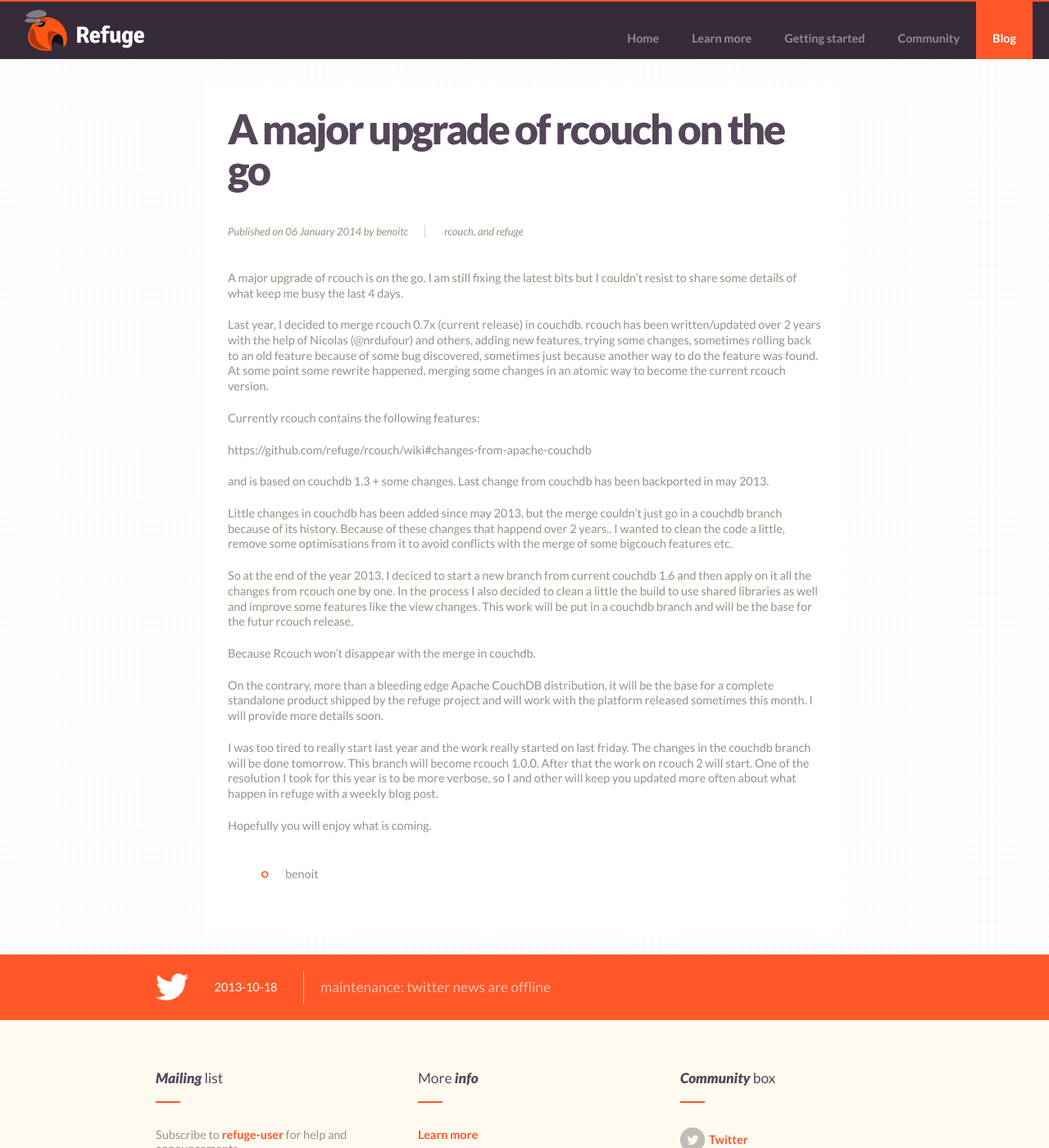
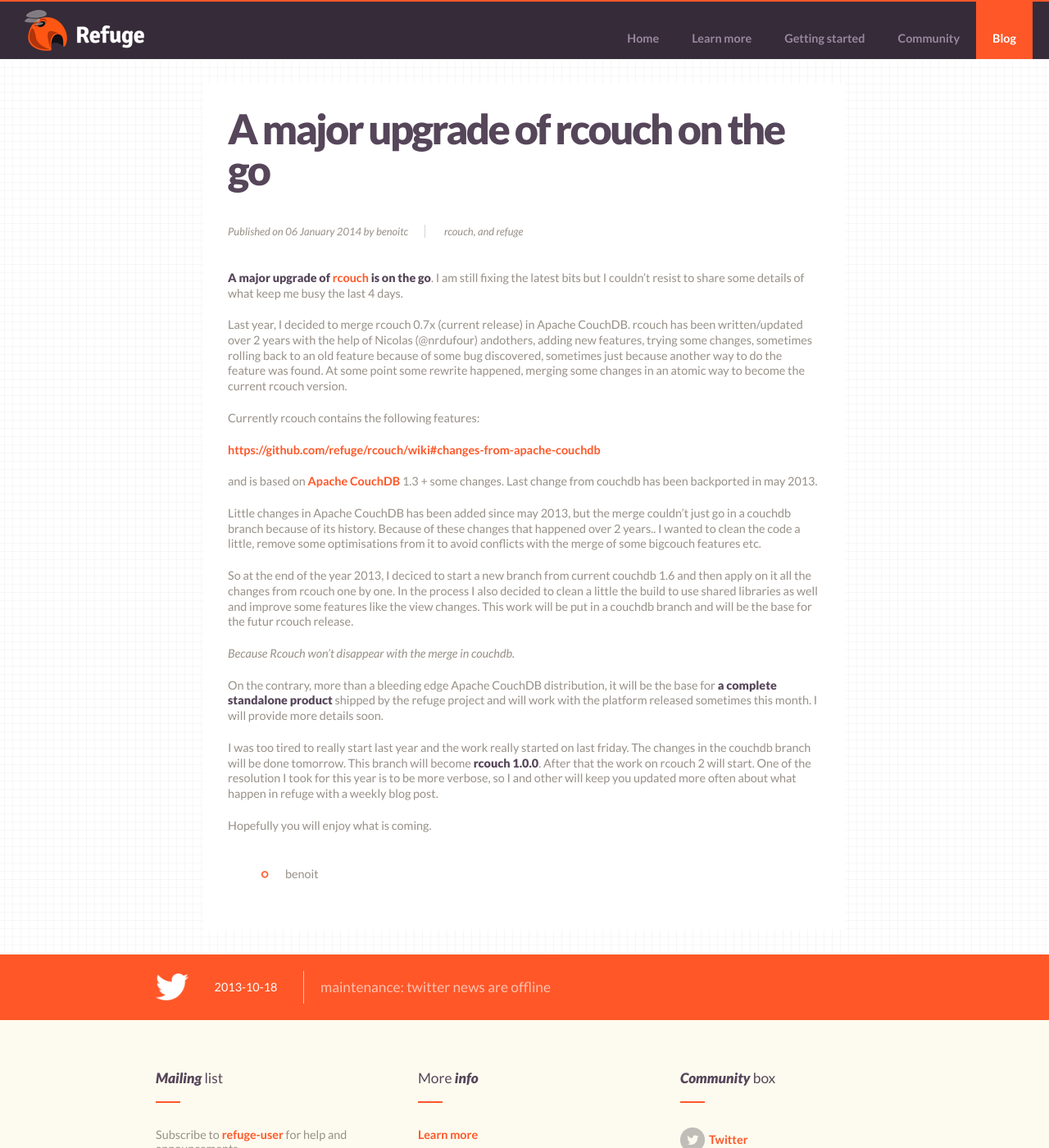
Before and after one commit to refuge/refuge.io, a Jekyll site: the page built from blog/_posts/2014-01-06-major-upgrade-of-rcouch-on-the-go.md, in a window 1280 px wide and 1400 px high. Shown: the whole window at 82% size. Built offline with Jekyll 4.4.1, drawn with Linux system fonts in a browser that asks for light colours; nearby versions of some CDN libraries.

Commit message:
fix typo

```diff
--- a/blog/_posts/2014-01-06-major-upgrade-of-rcouch-on-the-go.md
+++ b/blog/_posts/2014-01-06-major-upgrade-of-rcouch-on-the-go.md
@@ -5,26 +5,28 @@
 tags: rcouch, refuge
 ---
 
-A major upgrade of rcouch is on the go. I am still fixing the latest bits but I
-couldn't resist to share some details of what keep me busy the last 4 days.
+**A major upgrade of [rcouch](http://rcouch.org) is on the go**. I am still
+fixing the latest bits but I couldn't resist to share some details of what keep
+me busy the last 4 days.
 
-Last year, I decided to merge rcouch 0.7x (current release) in couchdb. rcouch
-has been written/updated over 2 years with the help of Nicolas (@nrdufour) and
-others, adding new features, trying some changes, sometimes rolling back to an
-old feature because of some bug discovered, sometimes just because another way
-to do the feature was found. At some point some rewrite happened, merging some
-changes in an atomic way to become the current rcouch version.
+Last year, I decided to merge rcouch 0.7x (current release) in Apache CouchDB.
+rcouch has been written/updated over 2 years with the help of Nicolas
+(@nrdufour) andothers, adding new features, trying some changes, sometimes
+rolling back to an old feature because of some bug discovered, sometimes just
+because another way to do the feature was found. At some point some rewrite
+happened, merging some changes in an atomic way to become the current rcouch
+version.
 
 Currently rcouch contains the following features:
 
-https://github.com/refuge/rcouch/wiki#changes-from-apache-couchdb
+[https://github.com/refuge/rcouch/wiki#changes-from-apache-couchdb](https://github.com/refuge/rcouch/wiki#changes-from-apache-couchdb)
 
-and is based on couchdb 1.3 + some changes. Last change from couchdb has been
-backported in may 2013.
+and is based on [Apache CouchDB](http://couchdb.apache.org) 1.3 + some changes.
+Last change from couchdb has been backported in may 2013.
 
-Little changes in couchdb has been added since may 2013, but the merge couldn't
-just go in a couchdb branch because of its history. Because of these changes
-that happend over 2 years.. I wanted to clean the code a little, remove some
+Little changes in Apache CouchDB has been added since may 2013, but the merge
+couldn't just go in a couchdb branch because of its history. Because of these
+changes that happened over 2 years.. I wanted to clean the code a little, remove some
 optimisations from it to avoid conflicts with the merge of some  bigcouch
 features etc.
 
@@ -35,16 +37,16 @@
 will be put in a couchdb branch and will be the base for the futur rcouch
 release.
 
-Because Rcouch won't disappear with the merge in couchdb.
+*Because Rcouch won't disappear with the merge in couchdb.*
 
 On the contrary, more than a bleeding edge Apache CouchDB distribution, it will
-be the base for a complete standalone product shipped by the refuge project and
+be the base for **a complete standalone product** shipped by the refuge project and
 will work with the platform released sometimes this month. I will provide more
 details soon.
 
 I was too tired to really start last year and the work really started on last
 friday. The changes in the couchdb branch will be done tomorrow. This branch
-will become rcouch 1.0.0. After that the work on rcouch 2 will start. One of
+will become **rcouch 1.0.0**. After that the work on rcouch 2 will start. One of
 the resolution I took for this year is to be more verbose, so I and other will
 keep you updated more often about what happen in refuge with a weekly blog
 post.
```
